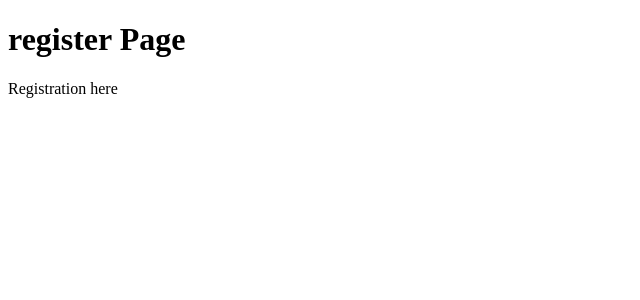
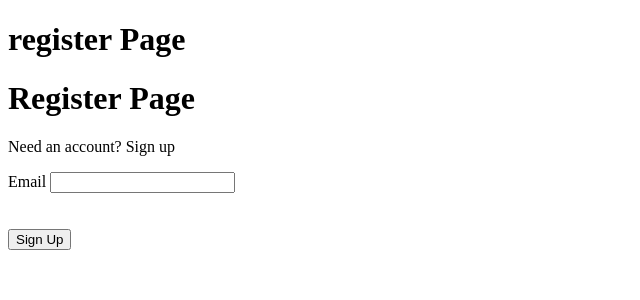
Before and after one commit to Wasim-Danyal/Flask-Blog-CRUD, a Flask app: page /register in a window 1280 px wide. Shown: the part 34-334 px from the top of the page, without its empty margins (0-640 px from the left). Run offline with Flask 2, Linux system fonts and the light colour scheme.

Commit message:
working login&register

```diff
--- a/application/__init__.py
+++ b/application/__init__.py
@@ -1,12 +1,13 @@
 from flask import Flask
 from flask_sqlalchemy import SQLAlchemy
 import os
+from flask_bcrypt import Bcrypt
 
 app = Flask(__name__)
-
 
 app.config['SQLALCHEMY_DATABASE_URI'] = str(os.getenv('DATABASE_URI'))
 app.config['SECRET_KEY'] = str(os.getenv('MY_SECRET_KEY'))
 db = SQLAlchemy(app)
+bcrypt = Bcrypt(app)
 
 from application import routes
--- a/application/forms.py
+++ b/application/forms.py
@@ -1,12 +1,7 @@
 from flask_wtf import FlaskForm
-from wtforms import StringField, SubmitField
-from wtforms.validators import DataRequired, Length
-
-
-
-
-
-
+from wtforms import StringField, SubmitField,PasswordField
+from wtforms.validators import DataRequired, Length, Email, EqualTo, ValidationError
+from application.models import Users
 
 class PostForm(FlaskForm):
     first_name = StringField('First Name',
@@ -34,3 +29,30 @@ class PostForm(FlaskForm):
         ]
     )
     submit = SubmitField('Post!')
+
+
+class RegistrationForm(FlaskForm):
+    email = StringField('Email',
+        validators = [
+            DataRequired(),
+            Email()
+        ]
+    )
+    password = PasswordField('Password',
+        validators = [
+            DataRequired(),
+        ]
+    )
+    confirm_password = PasswordField('Confirm Password',
+        validators = [
+            DataRequired(),
+            EqualTo('password')
+        ]
+    )
+    submit = SubmitField('Sign Up')
+
+    def validate_email(self, email):
+        user = Users.query.filter_by(email=email.data).first()
+
+        if user:
+            raise ValidationError('Email already in use')
--- a/application/routes.py
+++ b/application/routes.py
@@ -1,10 +1,7 @@
-# import render_template function from the flask module
 from flask import render_template, redirect, url_for
-# import the app object from the ./application/__init__.py
-from application import app, db
-# define routes for / & /home, this function will be called when these are accessed
-from application.models import Posts
-from application.forms import PostForm
+from application import app, db, bcrypt
+from application.models import Posts, Users
+from application.forms import PostForm, RegistrationForm
 @app.route('/')
 @app.route('/home')
 def home():
@@ -19,9 +16,20 @@ def about():
 def login():
     return render_template('login.html', title='login')
 
-@app.route('/register')
+@app.route('/register', methods=['GET', 'POST'])
 def register():
-    return render_template('register.html', title='register')
+    form = RegistrationForm()
+    if form.validate_on_submit():
+        hash_pw = bcrypt.generate_password_hash(form.password.data)
+
+        user = Users(email=form.email.data, password=hash_pw)
+
+        db.session.add(user)
+        db.session.commit()
+
+        return redirect(url_for('post'))
+
+    return render_template('register.html', title='register', form=form)
 
 @app.route('/post', methods=['GET', 'POST'])
 def post():
--- a/application/templates/register.html
+++ b/application/templates/register.html
@@ -1,4 +1,27 @@
-{% extends "layout.html" %}
+{% extends 'layout.html' %}
 {% block body_content %}
-    <p1> Registration here </p1>
+    <h1>Register Page</h1>
+    <p>Need an account? Sign up</p>
+    <div class='form'>
+        <form method='POST' action=''>
+            {{ form.hidden_tag() }}
+            <div class='form_group'>
+                {{ form.email.label }}
+                {{ form.email }}
+                {% if form.email.errors %}
+                    <div class='error'>
+                        {% for error in form.email.errors %}
+                            <span>{{ error }}</span>
+                        {% endfor %}
+                    </div>
+                {% endif %}
+            </div>
+            <br>
+            <!--Password and Check Password fields-->
+            <br>
+            <div class='form_group'>
+                {{ form.submit }}
+            </div>
+        </form>
+    </div>
 {% endblock %}
--- a/create.py
+++ b/create.py
@@ -1,4 +1,5 @@
 from application import db
-from application.models import Posts
+from application.models import Posts, Users
 
+db.drop_all()
 db.create_all()
--- a/requirements.txt
+++ b/requirements.txt
@@ -3,3 +3,4 @@ Jinja2==2.11.2
 Flask-SQLAlchemy==2.4.4
 SQLAlchemy==1.3.18
 WTForms==2.3.1
+bcrypt==3.1.7
```
Also changed, not shown: application/models.py (+11 -0 lines).
